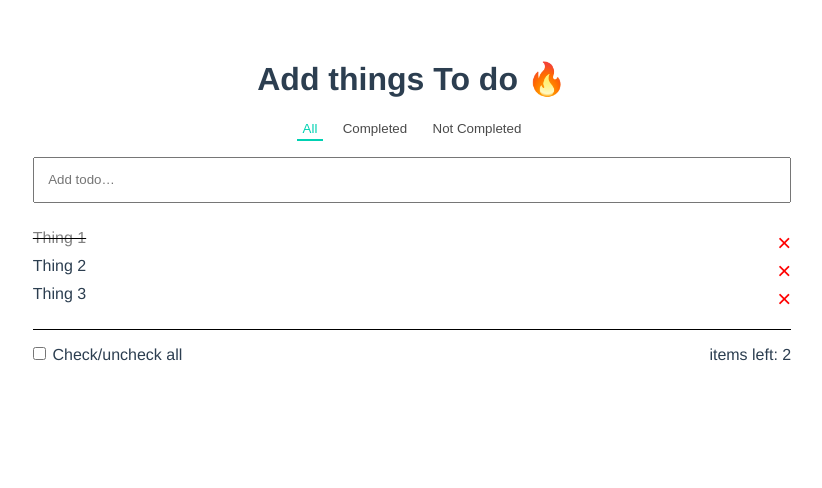
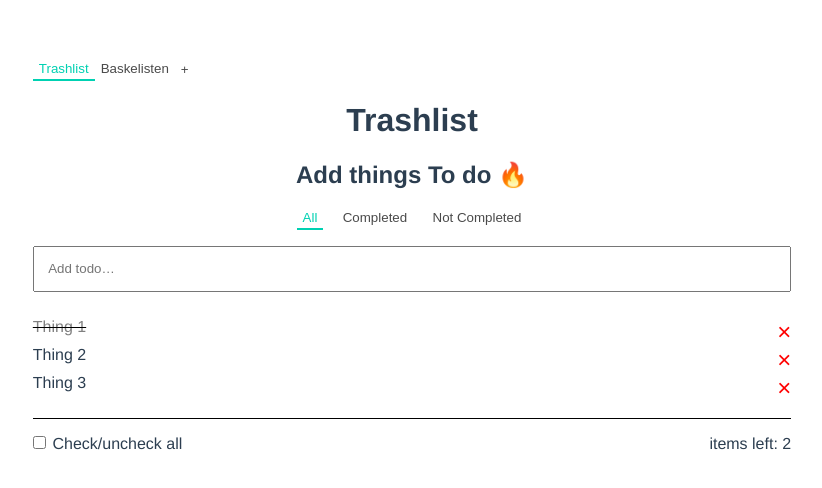
Before and after one commit to StewyEarth/todo-app, a Vue app: page / in a window 1280 px wide. Shown: the top 488 px of the page, without its empty margins (228-1050 px from the left). Built offline with nearby package versions, Linux system fonts and the light colour scheme.

Commit message:
multiple lists working, unable to add more atm

```diff
--- a/src/components/Todo.vue
+++ b/src/components/Todo.vue
@@ -1,6 +1,17 @@
 <template>
   <div id="todo">
-    <h1>Add things To do 🔥</h1>
+    <div class="todolists">
+      <div v-for="(list,index) in lists" :key="index" class="todo-item">
+        <button
+          class="tabbutton"
+          :class="{'tabbutton--active':currentlist == index}"
+          v-on:click="currentlist = index"
+        >{{list.name}}</button>
+      </div>
+      <button class="tabbutton addlistbtn">+</button>
+    </div>
+    <h1>{{lists[this.currentlist].name}}</h1>
+    <h2>Add things To do 🔥</h2>
     <div class="tabmenu">
       <button
         class="tabbutton"
@@ -35,7 +46,13 @@
     </div>
     <div class="todo-bottom">
       <div>
-        <input v-on:change="changeall" type="checkbox" name id="completeall" :checked="anyRemaining" />
+        <input
+          v-on:change="changeall"
+          type="checkbox"
+          name
+          id="completeall"
+          :checked="anyRemaining"
+        />
         <label for="completeall">Check/uncheck all</label>
       </div>
       <div>
@@ -52,6 +69,10 @@ export default {
     return {
       newTodo: "",
       filter: "all",
+      currentlist: 0,
+      lists: [
+        {
+          name: "Trashlist",
           todos: [
             {
               id: 0,
@@ -69,13 +90,35 @@ export default {
               completed: false
             }
           ]
+        },
+        {
+          name: "Baskelisten",
+          todos: [
+            {
+              id: 0,
+              title: "Ralle",
+              completed: true
+            },
+            {
+              id: 1,
+              title: "Mikkel",
+              completed: false
+            },
+            {
+              id: 2,
+              title: "Niklaz",
+              completed: false
+            }
+          ]
+        }
+      ]
     };
   },
   methods: {
     addTodo() {
       // `this` inside methods points to the Vue instance
       if (this.newTodo != "") {
-        this.todos.push({
+        this.lists[this.currentlist].todos.push({
           title: this.newTodo,
           id: new Date().getTime(),
           completed: false
@@ -84,43 +127,43 @@ export default {
       }
     },
     removeTodo(itemID) {
-      this.todos.forEach((todo, index) => {
+      this.lists[this.currentlist].todos.forEach((todo, index) => {
         if (todo.id == itemID) {
-          this.todos.splice(index, 1);
+          this.lists[this.currentlist].todos.splice(index, 1);
         }
       });
       // this.todos.splice(index, 1);
     },
     ChangeTodoCompletion(itemID) {
       let status = false;
-      this.todos.forEach((todo, index) => {
+      this.lists[this.currentlist].todos.forEach((todo, index) => {
         if (todo.id == itemID) {
-          if (!this.todos[index].completed) {
+          if (!this.lists[this.currentlist].todos[index].completed) {
             status = true;
           }
-          this.todos[index].completed = status;
+          this.lists[this.currentlist].todos[index].completed = status;
         }
       });
     },
-    changeall(){
-      this.todos.forEach(todo=>{
-        todo.completed = event.target.checked
-      })
+    changeall() {
+      this.lists[this.currentlist].todos.forEach(todo => {
+        todo.completed = event.target.checked;
+      });
     }
   },
   computed: {
     todosFiltered() {
       if (this.filter == "all") {
-        return this.todos;
+        return this.lists[this.currentlist].todos;
       } else if (this.filter == "completed") {
-        return this.todos.filter(todo => todo.completed);
+        return this.lists[this.currentlist].todos.filter(todo => todo.completed);
       } else if (this.filter == "notcompleted") {
-        return this.todos.filter(todo => !todo.completed);
+        return this.lists[this.currentlist].todos.filter(todo => !todo.completed);
       }
-      return this.todos;
+      return this.lists[this.currentlist].todos;
     },
     remaining() {
-      return this.todos.filter(todo => !todo.completed).length;
+      return this.lists[this.currentlist].todos.filter(todo => !todo.completed).length;
     },
     anyRemaining() {
       return this.remaining == 0;
@@ -167,6 +210,11 @@ p {
   color: gray;
   text-decoration-color: black;
 }
+.todolists {
+  text-align: left;
+  display: flex;
+}
+
 .todo-bottom {
   display: flex;
   justify-content: space-between;
@@ -201,4 +249,9 @@ p {
 .tabbutton:last-of-type {
   margin-right: 0;
 }
+
+.addlistbtn{
+  border: none;
+  border-radius: 50%
+}
 </style>
```
Lines whose indentation alone changed are shown as unchanged.
